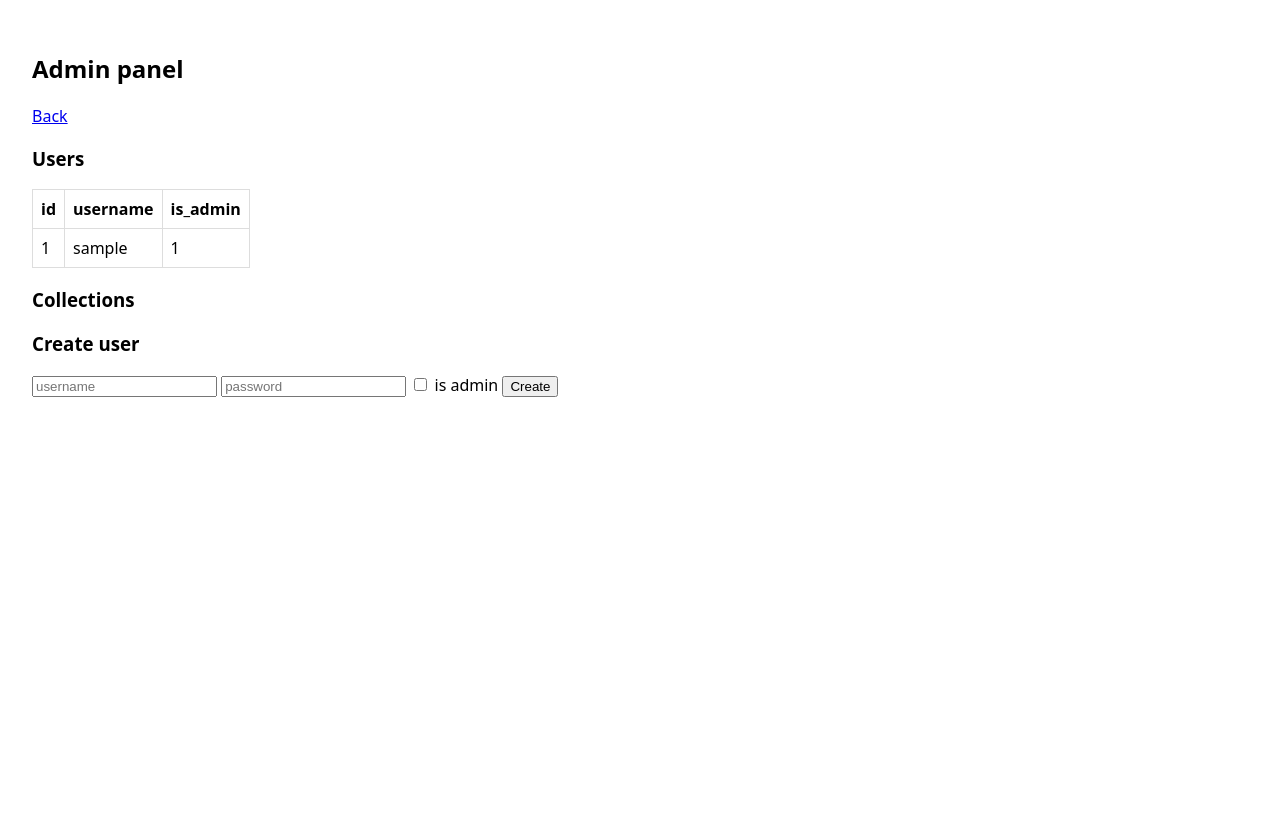
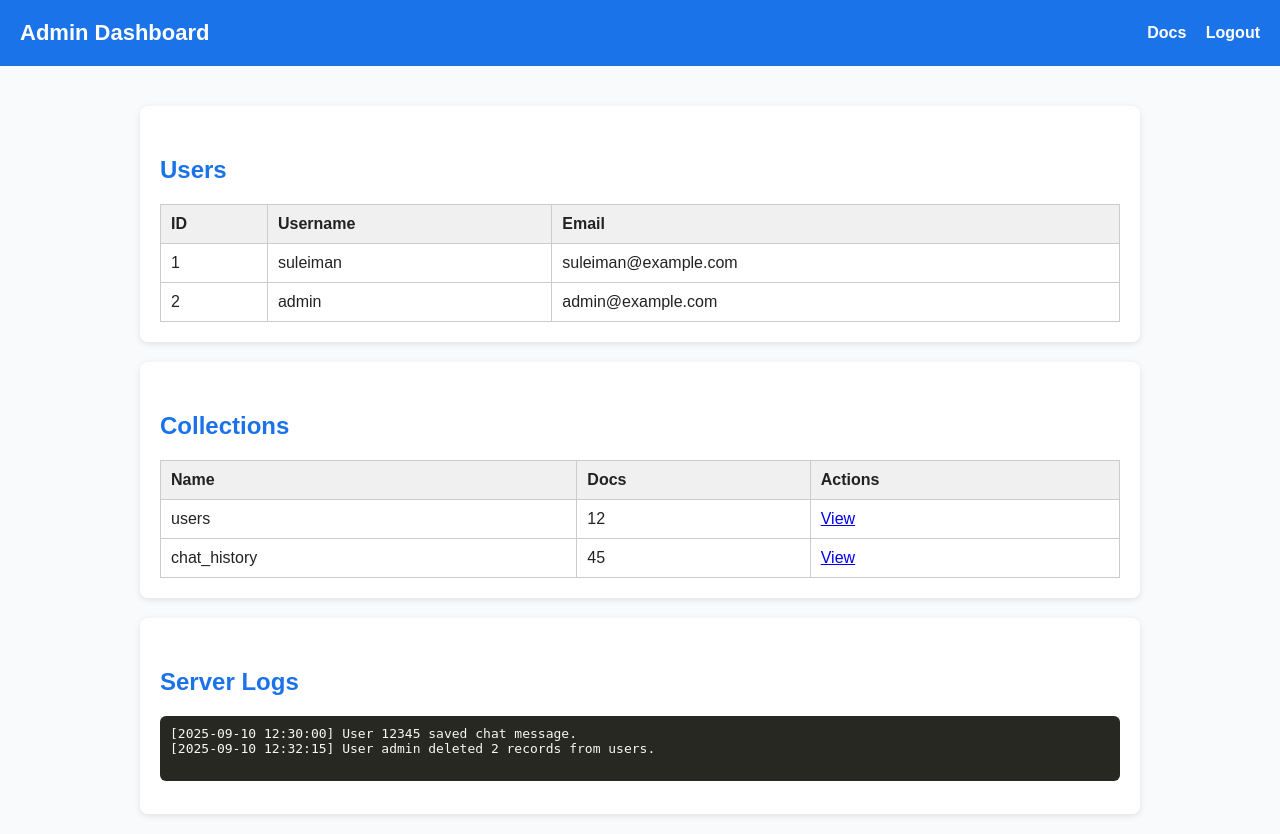
Before and after one commit to cortexinvader/reimagined-memory, a Flask app: page /admin in a window 1280 px wide. Before the commit the page ends 397 px from the top, so only its background shows below. Run offline with Flask 3, Linux system fonts and the light colour scheme; the visitor is signed in with stand-in values (Sample User, id 1); data comes from the database, SQL or seed files in the repository; data that the repository does not hold is empty.

Commit message:
Update admin.html

```diff
--- a/templates/admin.html
+++ b/templates/admin.html
@@ -1,54 +1,60 @@
-<!doctype html>
-<html>
+<!DOCTYPE html>
+<html lang="en">
 <head>
-  <meta charset="utf-8">
-  <title>Admin</title>
-  <style>body{font-family:system-ui,Segoe UI,Roboto,Arial;padding:24px}table{border-collapse:collapse}td,th{padding:8px;border:1px solid #ddd}</style>
+  <meta charset="UTF-8">
+  <title>MyDB - Admin Dashboard</title>
+  <meta name="viewport" content="width=device-width, initial-scale=1.0">
+  <style>
+    body { font-family: Arial, sans-serif; margin: 0; background: #f8fafc; color: #222; }
+    header { background: #1a73e8; padding: 20px; color: #fff; display: flex; justify-content: space-between; align-items: center; }
+    header h1 { margin: 0; font-size: 22px; }
+    nav a { color: #fff; margin-left: 15px; text-decoration: none; font-weight: bold; }
+    nav a:hover { text-decoration: underline; }
+    main { padding: 20px; max-width: 1000px; margin: auto; }
+    h2 { color: #1a73e8; margin-top: 30px; }
+    table { border-collapse: collapse; width: 100%; margin-top: 10px; }
+    th, td { border: 1px solid #ccc; padding: 10px; text-align: left; }
+    th { background: #f0f0f0; }
+    .card { background: #fff; padding: 20px; margin-top: 20px; border-radius: 8px; box-shadow: 0 2px 6px rgba(0,0,0,0.1); }
+  </style>
 </head>
 <body>
-  <h2>Admin panel</h2>
-  <div><a href="{{ url_for('dashboard') }}">Back</a></div>
 
-  <h3>Users</h3>
-  <table>
-    <tr><th>id</th><th>username</th><th>is_admin</th></tr>
-    {% for u in users %}
-      <tr><td>{{ u.id }}</td><td>{{ u.username }}</td><td>{{ u.is_admin }}</td></tr>
-    {% endfor %}
-  </table>
+<header>
+  <h1>Admin Dashboard</h1>
+  <nav>
+    <a href="index.html">Docs</a>
+    <a href="logout.html">Logout</a>
+  </nav>
+</header>
 
-  <h3>Collections</h3>
-  <ul>
-    {% for c in collections %}
-      <li>{{ c }}</li>
-    {% endfor %}
-  </ul>
+<main>
+  <div class="card">
+    <h2>Users</h2>
+    <table>
+      <tr><th>ID</th><th>Username</th><th>Email</th></tr>
+      <tr><td>1</td><td>suleiman</td><td>suleiman@example.com</td></tr>
+      <tr><td>2</td><td>admin</td><td>admin@example.com</td></tr>
+    </table>
+  </div>
 
-  <h3>Create user</h3>
-  <form id="createUser">
-    <input id="un" placeholder="username">
-    <input id="pw" placeholder="password" type="password">
-    <label><input id="adm" type="checkbox"> is admin</label>
-    <button>Create</button>
-  </form>
+  <div class="card">
+    <h2>Collections</h2>
+    <table>
+      <tr><th>Name</th><th>Docs</th><th>Actions</th></tr>
+      <tr><td>users</td><td>12</td><td><a href="collection.html?name=users">View</a></td></tr>
+      <tr><td>chat_history</td><td>45</td><td><a href="collection.html?name=chat_history">View</a></td></tr>
+    </table>
+  </div>
 
-  <div id="created"></div>
+  <div class="card">
+    <h2>Server Logs</h2>
+    <pre style="background:#272822; color:#f8f8f2; padding:10px; border-radius:6px;">
+[2025-09-10 12:30:00] User 12345 saved chat message.
+[2025-09-10 12:32:15] User admin deleted 2 records from users.
+    </pre>
+  </div>
+</main>
 
-  <script>
-  document.getElementById("createUser").addEventListener("submit", async (e)=>{
-    e.preventDefault();
-    const u=document.getElementById("un").value.trim();
-    const p=document.getElementById("pw").value.trim();
-    const is_admin=document.getElementById("adm").checked;
-    if(!u||!p) return alert("missing");
-    const res=await fetch("/api/admin/users",{method:"POST",headers:{"Content-Type":"application/json"},body:JSON.stringify({username:u,password:p,is_admin:is_admin})});
-    const j=await res.json();
-    if(res.ok){
-      document.getElementById("created").innerText = "Created. API key: " + j.api_key;
-    } else {
-      alert(j.error || "error");
-    }
-  });
-  </script>
 </body>
 </html>
```
